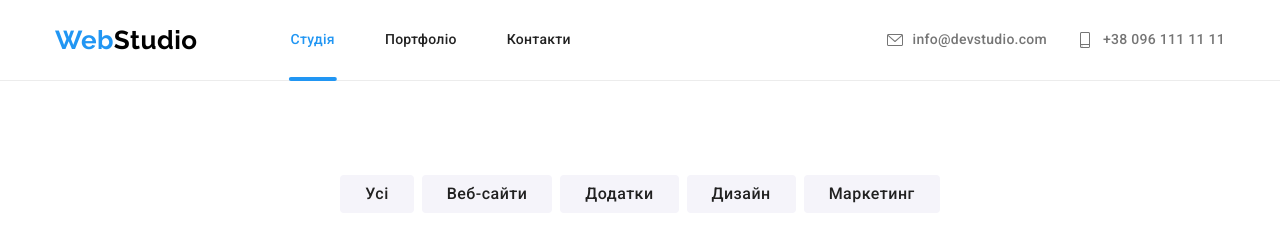
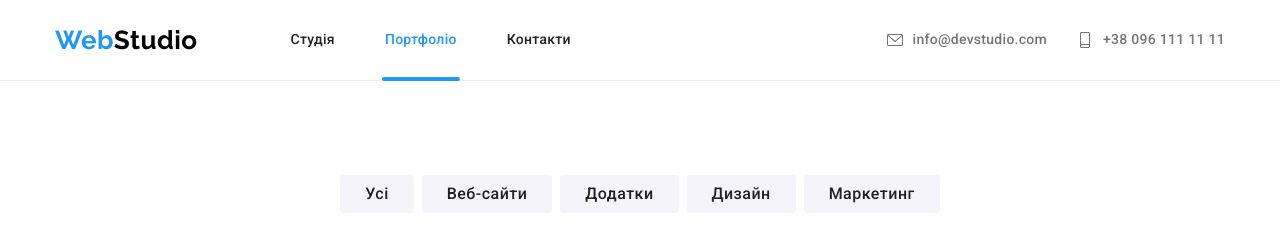
Before and after one commit to Dubyshkina/goit-markup-hw-08, a plain HTML site: page portfolio.html in a window 1280 px wide. Shown: the top 241 px of the page. Drawn offline with nearby package versions, Linux system fonts and the light colour scheme.

Commit message:
Update portfolio.html

```diff
--- a/portfolio.html
+++ b/portfolio.html
@@ -28,8 +28,8 @@
             >Web<span class="header-logo">Studio</span></a
           >
           <ul class="nav list">
-            <li><a href="./index.html" class="nav__link current">Студія</a></li>
-            <li><a href="./portfolio.html" class="nav__link">Портфоліо</a></li>
+            <li><a href="./index.html" class="nav__link">Студія</a></li>
+            <li><a href="./portfolio.html" class="nav__link current">Портфоліо</a></li>
             <li><a href="" class="nav__link">Контакти</a></li>
           </ul>
         </nav>
```
